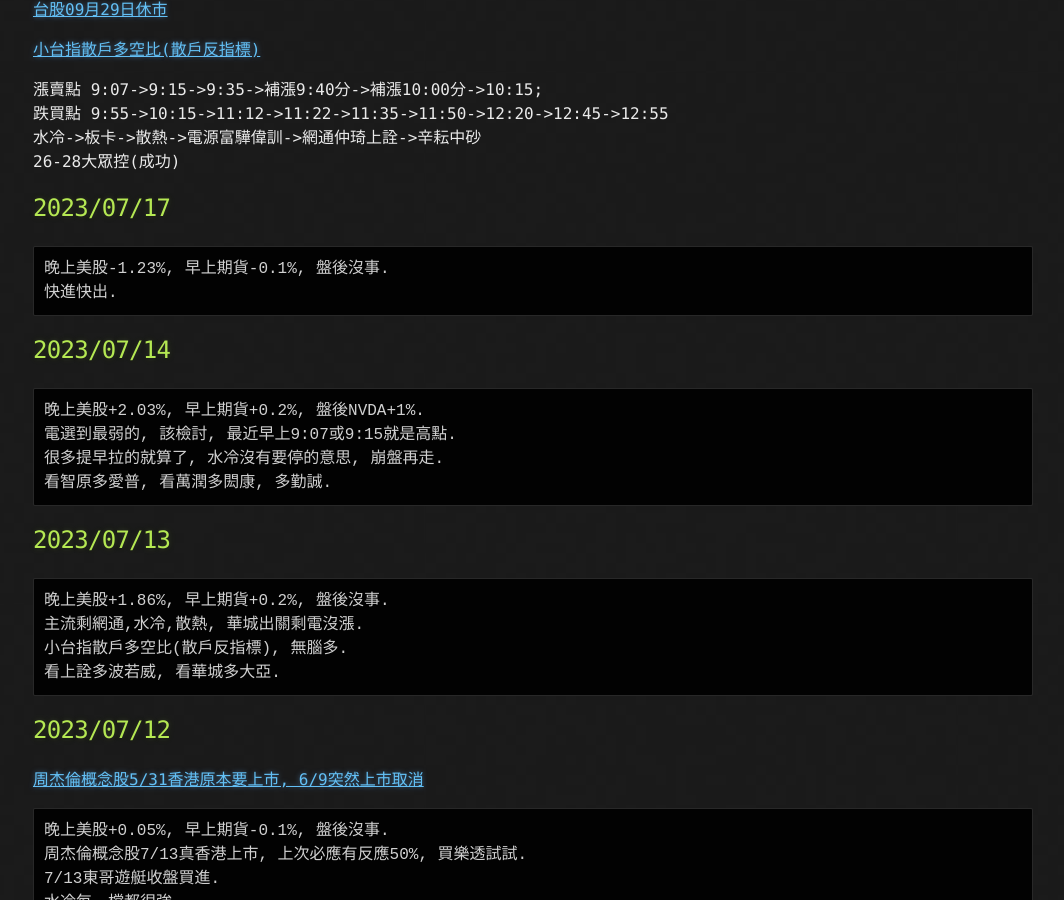
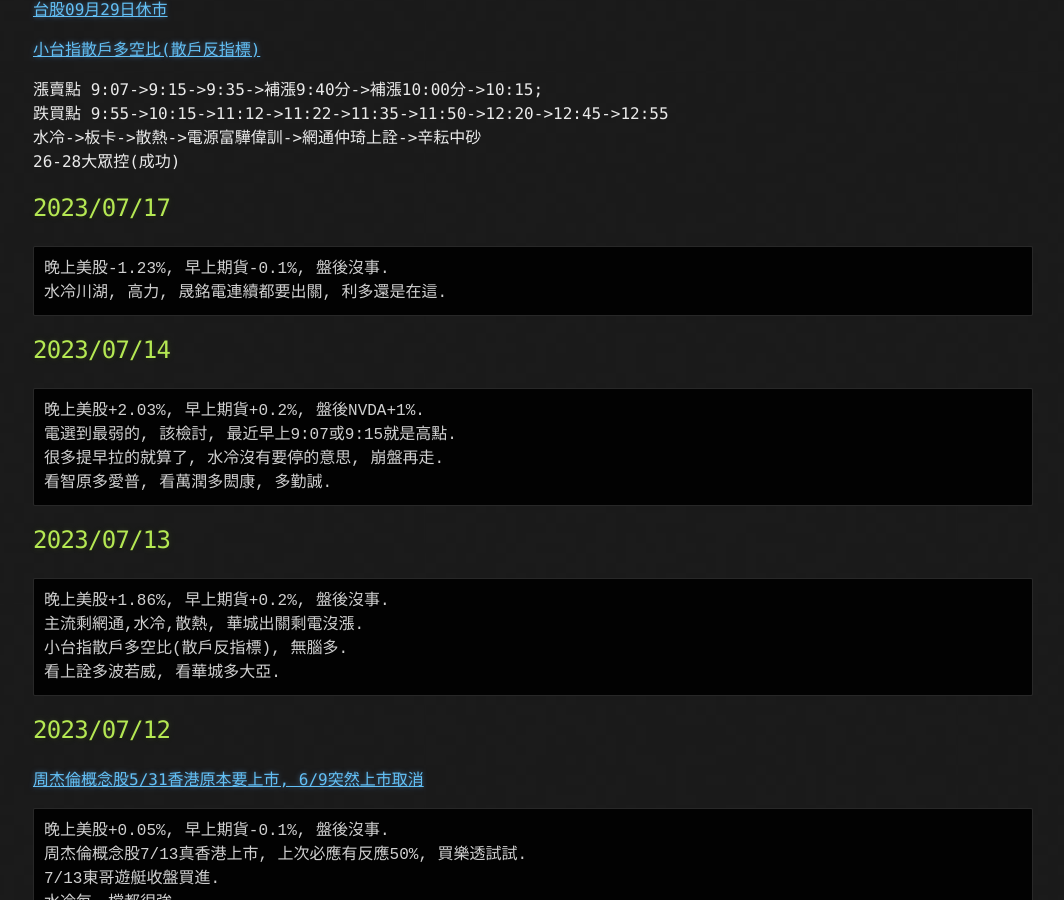
Before and after one commit to lepg5487/Stock_God, a Jekyll site: the page built from index.md, in a window 1280 px wide and 900 px high, scrolled down 460 px. Shown: the whole window, without its empty margins (107-1171 px from the left). Built offline with Jekyll 4.4.1, drawn with Linux system fonts in a browser that asks for light colours; our own code applies the rules of GitHub Pages for plain Markdown files.

Commit message:
Update index.md

````diff
--- a/index.md
+++ b/index.md
@@ -24,7 +24,7 @@
 ## 2023/07/17
 ```
 晚上美股-1.23%, 早上期貨-0.1%, 盤後沒事.
-快進快出.
+水冷川湖, 高力, 晟銘電連續都要出關, 利多還是在這.
 ```
 
 ## 2023/07/14
````
